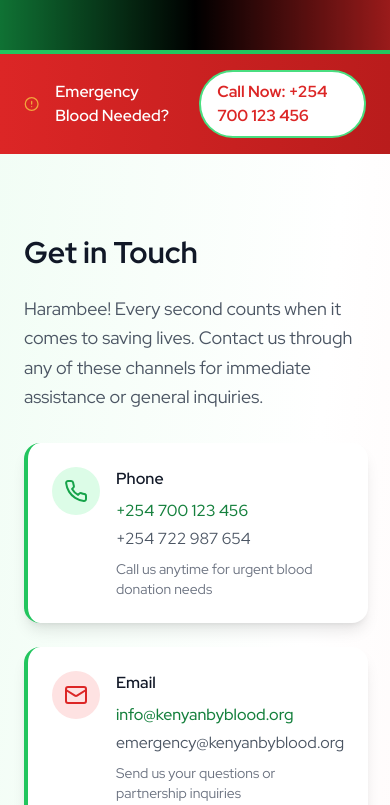
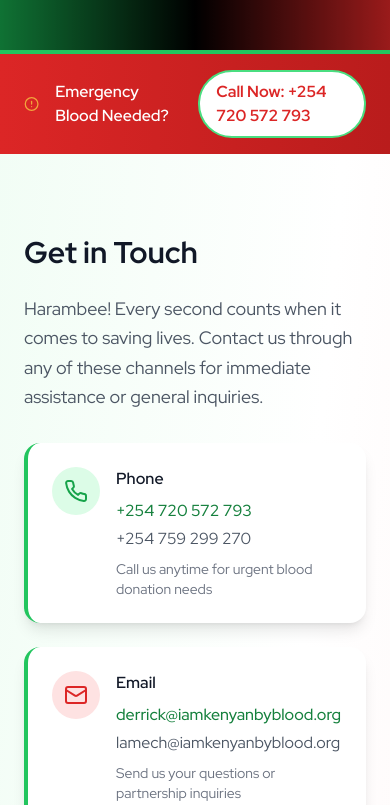
Before and after one commit to lekakenycollins8/kenyan-by-blood-org-website, a Next.js app: page /contact in a window 390 px wide. Shown: the part 408-1213 px from the top of the page. Built offline with nearby package versions, Linux system fonts and the light colour scheme.

Commit message:
feat: update contact information; change phone numbers and emails, enhance partner statistics, and update image references

```diff
--- a/app/contact/page.tsx
+++ b/app/contact/page.tsx
@@ -65,7 +65,7 @@
             href="tel:+254700123456"
             className="bg-white text-red-600 px-4 py-2 rounded-full font-bold hover:bg-green-50 transition-colors border-2 border-green-400"
           >
-            Call Now: +254 700 123 456
+            Call Now: +254 720 572 793
           </a>
         </div>
       </div>
@@ -542,16 +542,16 @@
     {
       icon: Phone,
       title: "Phone",
-      primary: "+254 700 123 456",
-      secondary: "+254 722 987 654",
+      primary: "+254 720 572 793",
+      secondary: "+254 759 299 270",
       description: "Call us anytime for urgent blood donation needs",
       index: 0
     },
     {
       icon: Mail,
       title: "Email",
-      primary: "info@kenyanbyblood.org",
-      secondary: "emergency@kenyanbyblood.org",
+      primary: "derrick@iamkenyanbyblood.org",
+      secondary: "lamech@iamkenyanbyblood.org",
       description: "Send us your questions or partnership inquiries",
       index: 1
     },
--- a/components/hero/bottom-cards.tsx
+++ b/components/hero/bottom-cards.tsx
@@ -3,6 +3,7 @@
 import { motion } from "framer-motion"
 import { Heart, Calendar, Users, ArrowRight } from "lucide-react"
 import { Button } from "@/components/ui/button"
+import Link from "next/link"
 
 export default function BottomCards() {
   return (
@@ -24,6 +25,7 @@
                 <h3 className="font-bold text-gray-900 mb-1">Donate Blood</h3>
                 <p className="text-sm text-gray-600">Your donation helps save lives across Kenya.</p>
               </div>
+                <Link href="/donate">
                   <Button
                     variant="outline"
                     size="sm"
@@ -31,6 +33,7 @@
                   >
                     <ArrowRight className="h-4 w-4" />
                   </Button>
+                </Link>
             </div>
           </motion.div>
 
@@ -49,6 +52,7 @@
                 <h3 className="font-bold text-gray-900 mb-1">Schedule Visit</h3>
                 <p className="text-sm text-gray-600">Book your donation appointment in advance.</p>
               </div>
+                <Link href="/contact">
                   <Button
                   variant="outline"
                   size="sm"
@@ -56,6 +60,7 @@
                   >
                   <ArrowRight className="h-4 w-4" />
                   </Button>
+                </Link>
             </div>
           </motion.div>
 
--- a/components/partners/PartnerCTA.tsx
+++ b/components/partners/PartnerCTA.tsx
@@ -16,14 +16,14 @@
     {
       icon: Phone,
       label: "Call Us",
-      value: "+254 700 123 456",
-      action: "tel:+254700123456"
+      value: "+254 720 572 793",
+      action: "tel:+254720572793"
     },
     {
       icon: Mail,
       label: "Email Us",
-      value: "partners@kenyanbyblood.org",
-      action: "mailto:partners@kenyanbyblood.org"
+      value: "derrick@iamkenyanbyblood.org",
+      action: "mailto:derrick@iamkenyanbyblood.org"
     },
     {
       icon: MapPin,
@@ -154,7 +154,7 @@
             {/* Schedule meeting */}
             <div className="border-t border-white/20 pt-4 sm:pt-6">
               <a
-                href="/schedule-meeting"
+                href="/contact"
                 className="group w-full flex items-center justify-center gap-2 sm:gap-3 px-4 sm:px-6 py-3 bg-gradient-to-r from-white/10 to-white/5 hover:from-white/20 hover:to-white/10 border border-white/30 text-white font-medium rounded-lg sm:rounded-xl transition-all duration-300 text-sm sm:text-base"
               >
                 <Calendar className="w-4 sm:w-5 h-4 sm:h-5" />
@@ -168,10 +168,10 @@
         {/* Bottom stats */}
         <div className="grid grid-cols-2 md:grid-cols-4 gap-4 sm:gap-6 lg:gap-8 mt-12 sm:mt-16 lg:mt-20 pt-8 sm:pt-12 border-t border-white/20">
           {[
-            { label: "Active Partners", value: "50+" },
-            { label: "Lives Saved", value: "10K+" },
-            { label: "Counties Covered", value: "15" },
-            { label: "Years of Impact", value: "8+" }
+            { label: "Active Partners", value: "30+" },
+            { label: "Lives Saved", value: "200K+" },
+            { label: "Counties Covered", value: "6+" },
+            { label: "Years of Impact", value: "3+" }
           ].map((stat, index) => (
             <div key={index} className="text-center">
               <div className="text-2xl sm:text-3xl lg:text-4xl font-bold text-white mb-1 sm:mb-2">
--- a/components/partners/PartnersHero.tsx
+++ b/components/partners/PartnersHero.tsx
@@ -20,7 +20,7 @@
   const isInView = useInView(ref, { once: true, amount: 0.3 })
 
   // Blood donation themed image URL
-  const bloodDonationImage = "https://images.unsplash.com/photo-1559757148-5c350d0d3c56?ixlib=rb-4.0.3&ixid=M3wxMjA3fDB8MHxwaG90by1wYWdlfHx8fGVufDB8fHx8fA%3D%3D&auto=format&fit=crop&w=1000&q=80"
+  const bloodDonationImage = "/images/kenya-blood-donation-unity.jpg"
 
   // Animation variants for staggered reveals
   const containerVariants = {
@@ -55,7 +55,7 @@
   return (
     <section
       ref={ref}
-      className="relative overflow-hidden py-16 lg:py-24 bg-gradient-to-br from-red-50 via-white to-red-50"
+      className="relative overflow-hidden py-16 lg:py-24 bg-gradient-to-br from-red-30 via-white to-red-30"
       aria-label="Partners Hero Section"
     >
       {/* Diagonal clipped image panel with blood donation theme */}
@@ -142,9 +142,9 @@
             className="flex flex-col sm:flex-row items-center justify-center lg:justify-start gap-8 mb-12"
           >
             {[
-              { icon: Users, value: "50+", label: "Active Partners", color: "blue" },
-              { icon: Globe, value: "15", label: "Counties Reached", color: "green" },
-              { icon: Heart, value: "10K+", label: "Lives Saved", color: "red" }
+              { icon: Users, value: "30+", label: "Active Partners", color: "blue" },
+              { icon: Globe, value: "6+", label: "Counties Reached", color: "green" },
+              { icon: Heart, value: "200K+", label: "Lives Saved", color: "red" }
             ].map((stat, index) => (
               <motion.div
                 key={stat.label}
```
Also changed, not shown: public/images/kenya-blood-donation-unity.jpeg (deleted), public/images/partner-benefits.jpg (added). Lines whose indentation alone changed are shown as unchanged.
